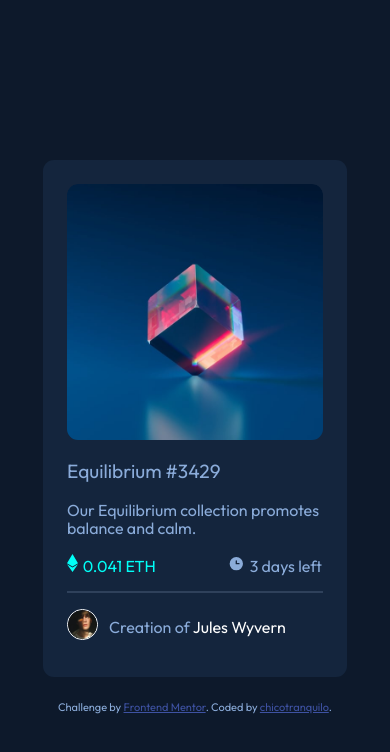
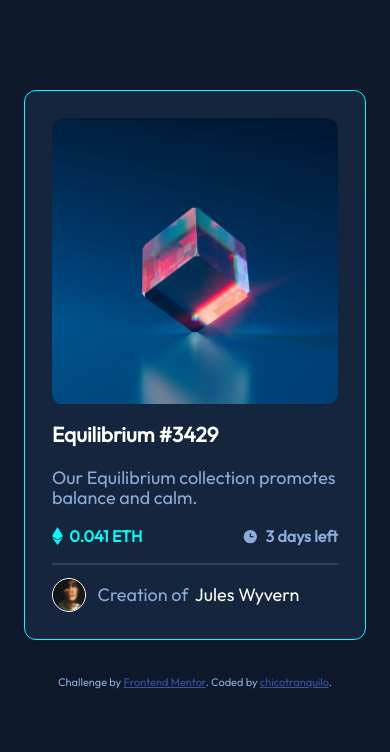
Before and after one commit to chicotranquilo/index, a plain HTML site: page index.html in a window 390 px wide. Drawn offline with Linux system fonts and the light colour scheme.

Commit message:
Responsive

```diff
--- a/index.html
+++ b/index.html
@@ -19,27 +19,40 @@
 </head>
 <body class="cuerpo">
 
-  <div class="container">
-    <div class="dibujo">
-      <img src="images/image-equilibrium.jpg" class="img" alt="Bonito diseño">
-      <div class="hover">
-        <img src="images/icon-view.svg" class="vista" alt="vista">
-      </div>
+  <div class="card">
+    <header class="header">
+      <img src="images/image-equilibrium.jpg" alt="Equilibrium" class="equilibrium-img">
+      <div class="layer"></div>
+      <img src="images/icon-view.svg" alt="view" class="view">
+    </header>
+    <p class="first-p">
+      Equilibrium #3429
+    </p>
+    <p class="second-p">
+      Our Equilibrium collection promotes balance and calm.
+    </p>
+    <div class="paragraph-container">
+      <p class="between cyan">
+        <img src="images/icon-ethereum.svg" alt="Ethereum" class="ethereum icon">
+        0.041 ETH
+      </p>
+      <p class="between">
+        <img src="images/icon-clock.svg" alt="Clock " class="clock icon">
+        3 days left
+      </p>
     </div>
-    <p class="equilibrium">Equilibrium #3429</p>
+    <footer class="footer">
+      <img src="images/image-avatar.png" alt="Jules Wyvern" class="avatar">
+      Creation of <span class="white">Jules Wyvern</span>
+    </footer>
 
-    <p class="second">Our Equilibrium collection promotes balance and calm.</p>
+  </div>
+  <footer>
+    <div class="attribution">
+      Challenge by <a href="https://www.frontendmentor.io?ref=challenge" target="_blank">Frontend Mentor</a>.
+      Coded by <a href="#">chicotranquilo</a>.
+    </div>
+  </footer>
 
-    <p class="distancia cyan"><img src="images/icon-ethereum.svg" class="cripto" alt="">0.041 ETH</p>
-    <p class="distancia icon"><img src="images/icon-clock.svg" class="clock" alt="">3 days left</p>
-    <div class="break"></div>
-    <img src="images/image-avatar.png" class="avatar" alt="avatar">
-    <p>Creation of <span class="white">Jules Wyvern</span></p>
-  </div>
-
-  <div class="attribution">
-    Challenge by <a href="https://www.frontendmentor.io?ref=challenge" target="_blank">Frontend Mentor</a>.
-    Coded by <a href="#">chicotranquilo</a>.
-  </div>
 </body>
 </html>
--- a/styles.css
+++ b/styles.css
@@ -1,123 +1,164 @@
-* {
-    margin: 0;
-    padding: 0;
+*,
+*::after,
+*::before{
     box-sizing: border-box;
-    font-family: 'Outfit', sans-serif;
 }
 
-
-
-.cuerpo {
-    background-color: hsl(217, 54%, 11%);
-    color:  hsl(215, 51%, 70%);
+.cuerpo{
+    margin: 0;
+    background-color:  hsl(217, 54%, 11%);
+    color: hsl(215, 51%, 70%);
+    font-family: 'Outfit', sans-serif;
+    font-weight: 400;
+    font-size: 18px;
 }
 
-.container {
-    max-width: 19em;
-    margin-top: 19vh;
-    margin-left: auto;
-    margin-right: auto;
-    margin-bottom: 01.5em;
+.card{
+    display: flex;
+    flex-direction: column;
+    width: 19em;
+    margin: 5em auto 2em;
     padding: 1.5em;
-    border-radius: 11px;
-    background-color:  hsl(216, 50%, 16%);
-}
-
-.img {
-    width: 100%;
-    height: 100%;
-    object-fit: cover;
-    border-radius: 11px;
-}
-
-.dibujo {
-    width: 16em;
-    position: relative;
-    border-radius: 11px;
+    border: 1px solid cyan;
+    background-color:hsl(216, 50%, 16%);
+    border-radius: 12px;
     overflow: hidden;
 
 }
 
-.hover {
-    display: flex;
-    justify-content: center;
-    align-items: center;
+.header{
+    position: relative;
     width: 100%;
-    height: 100%;
-    position: absolute;
-    top: 0;
-    opacity: 0;
+    height: 287px;
+    border-radius: 12px;
+    overflow: hidden;
+    text-align: center;
 }
 
-.hover:hover {
-    background-color: cyan;
-    opacity: 0.6;
-    cursor: pointer;
-}
-
-
-.dibujo, .dibujo ~ p {
+.header,
+.header ~ *{
     margin-bottom: 1em;
 }
 
-.equilibrium {
-    font-size: 1.2rem;
-    font-weight: 400;
-
+.equilibrium-img{
+    object-fit: fill;
 }
 
-.equilibrium:hover {
+.layer{
+    position: absolute;
+    top: 0;
+    width: 100%;
+    height: 100%;
+}
+
+/* .layer:hover{
+    background-color: hsl(178 100% 50% / 0.5);
+    cursor: pointer;
+} */
+
+.view{
+    position: absolute;
+    top: 6.8em;
+    left: 6.8em;
+    width: 0;
+}
+
+/* .layer:hover + .view{
+    width: initial;
+} */
+
+.first-p{
+    color: hsl(0, 0%, 100%);
+    font-size: 1.3rem;
+    font-weight: 600;
+}
+
+/* .first-p:hover{
     color: hsl(178, 100%, 50%);
     cursor: pointer;
+} */
+
+.paragraph-container{
+    display: flex;
+    justify-content: space-between;
 }
 
-.distancia {
-    display: inline-block;
+.between{
+    font-weight: 600;
+    font-size: 1rem;
 }
 
-.cyan {
-    color:  hsl(178, 100%, 50%);
+.cyan{
+    color: hsl(178, 100%, 50%);
 }
 
-.icon {
-    margin-left: 4.3em;
+.icon{
+    vertical-align: -3px;
+    margin-right: 3px;
 }
 
-.clock, .cripto {
-    margin-right: 0.3em;
-    line-height: 2em;
+.footer{
+    border-top: 2px solid hsl(215, 32%, 27%);
+    margin-bottom: initial;
+    padding-top: 0.7em;
+    display: flex;
+    align-items: center;
 }
 
-.break {
-    width: auto;
-    height: 0.1em;
-    background-color:   hsl(215, 32%, 27%);
-    margin-bottom: 1em;
-}
-
-.avatar {
+.avatar{
     width: 12%;
-    border: 1px solid white;
+    margin-right: 0.7rem;
+    border: 1px solid  hsl(0, 0%, 100%);
     border-radius: 50%;
 }
 
-.avatar + p {
-    display: inline-block;
-    vertical-align: super;
-    margin-left: 0.5em;
+.white{
+    margin-left: 0.4rem;
+    color:  hsl(0, 0%, 100%);
 }
 
-.white {
-    color: white;
+/* .white:hover{
+    color: hsl(178, 100%, 50%);
+    cursor: pointer;
+} */
+
+@media screen and (max-width:1440px){
+
+    .layer:hover{
+        background-color: hsl(178 100% 50% / 0.5);
+        cursor: pointer;
+    }
+
+
+    .layer:hover + .view{
+        width: initial;
+    }
+
+    .first-p:hover{
+        color: hsl(178, 100%, 50%);
+        cursor: pointer;
+    }
+
+
+    .white:hover{
+        color: hsl(178, 100%, 50%);
+        cursor: pointer;
+    }
 }
 
-.white:hover {
-    text-transform: uppercase;
-    color: hsl(178, 100%, 50%);
-    cursor: pointer;
+@media (max-width:375px){
+    .card{
+        width: 80vw;
+        padding: 1em;
+    }
+
+    .header{
+        height: 250px;
+    }
+
+    .header,
+    .header ~ *{
+        margin-bottom: 1em;
+    }
+
 }
-
-.attribution > a:hover {
-    color: aqua;
-    text-transform: uppercase;
-}
```
